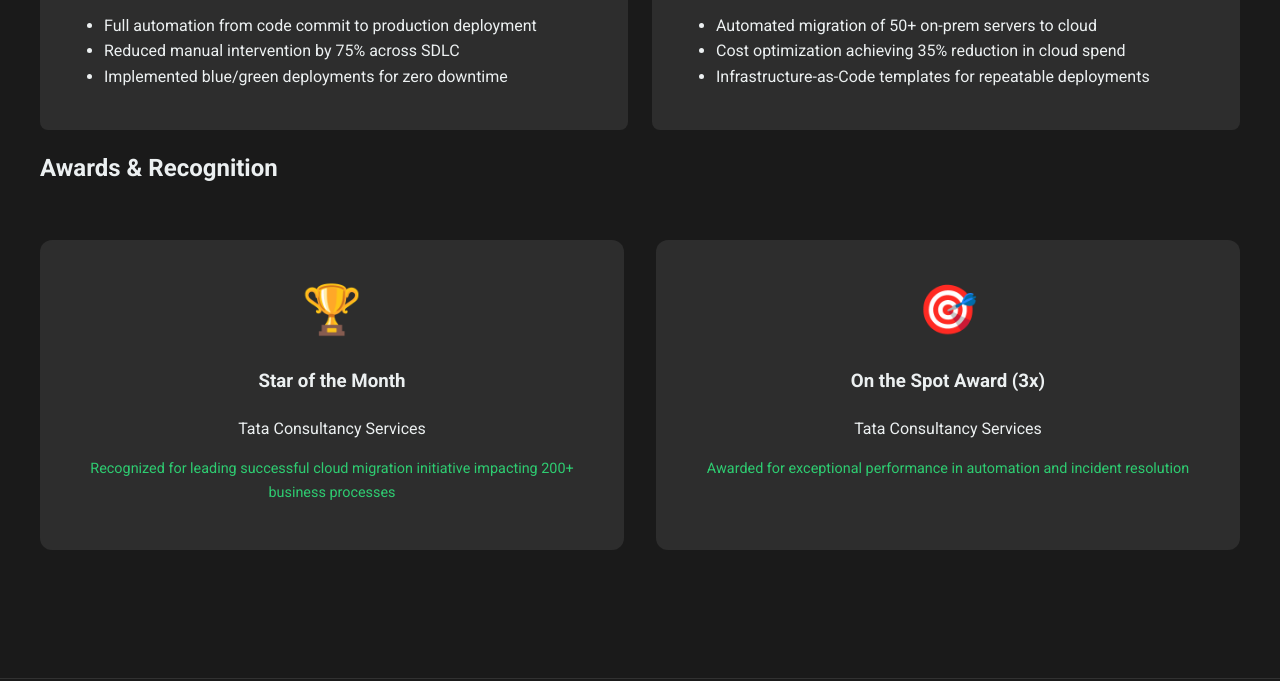
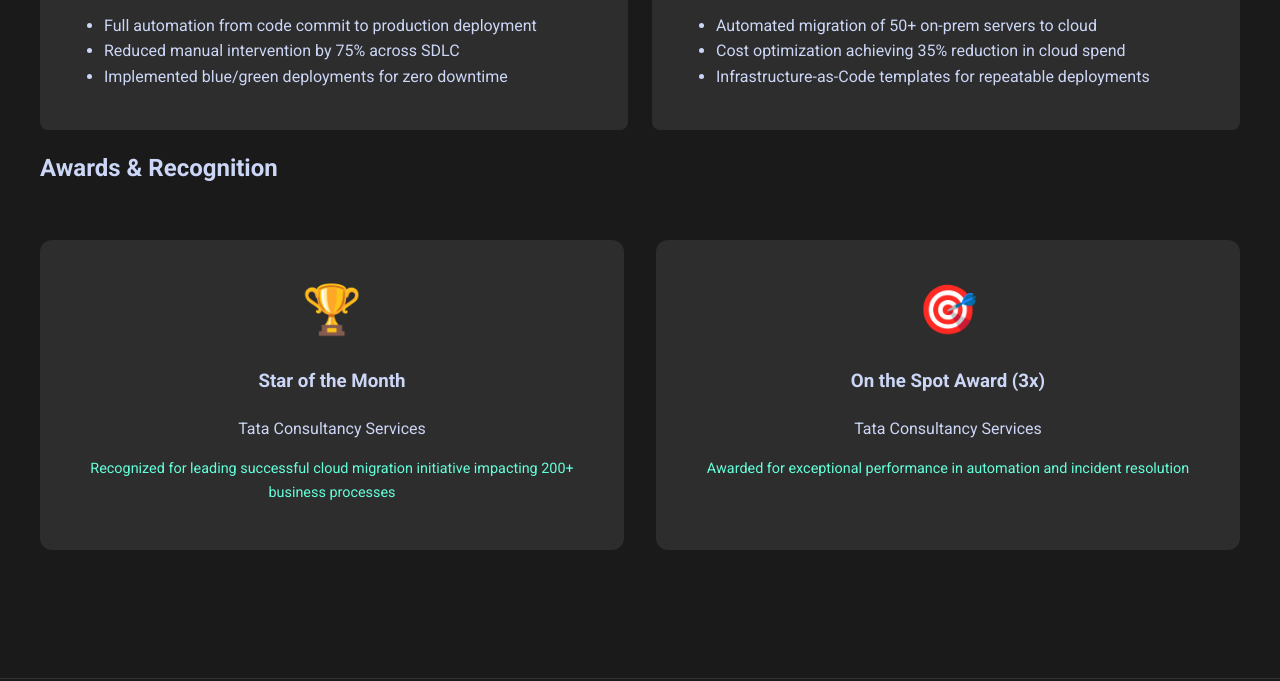
Before and after one commit to annuv231/Amlendra.site, a plain HTML site: page index.html in a window 1280 px wide. Shown: the part 2121-2802 px from the top of the page. Drawn offline with nearby package versions, Linux system fonts and the light colour scheme.

Commit message:
changed colors:

```diff
--- a/index.html
+++ b/index.html
@@ -13,6 +13,7 @@
     <title>Amlendra - DevOps Engineer</title>
     <link rel="stylesheet" href="styles.css">
     <link href="https://fonts.googleapis.com/css2?family=Source+Code+Pro:wght@300;400;600&family=Roboto:wght@300;400;700&display=swap" rel="stylesheet">
+    <link href="https://fonts.googleapis.com/css2?family=Roboto:wght@300;400;600;800&family=Source+Code+Pro:wght@300;400;600&display=swap" rel="stylesheet">
 </head>
 <body>
     <div class="container">
--- a/styles.css
+++ b/styles.css
@@ -1,17 +1,27 @@
 :root {
-    --primary: #2ecc71;
-    --secondary: #3498db;
-    --dark: #2c3e50;
-    --light: #ecf0f1;
+    --primary: #64ffda;    /* Modern mint green */
+    --secondary: #0a192f;  /* Dark blue */
+    --dark: #0a192f;
+    --light: #ccd6f6;
+    --lighter: #e6f1ff;
+    --background: #0a192f;
+    --card-bg: #112240;
+    --hover-bg: #233554;
 }
+
+/* Modern smooth scrolling and base styles */
 html {
     scroll-behavior: smooth;
+    scroll-padding-top: 100px;
 }
 
 body {
-    background-color: #121212; /* Darker background */
-    color: #f5f5f5; /* Lighter text */
+    background-color: var(--background);
+    color: var(--light);
+    font-family: 'Roboto', system-ui, sans-serif;
+    line-height: 1.7;
 }
+
 
 body {
     font-family: 'Roboto', sans-serif;
@@ -116,7 +126,7 @@ body {
 }
 
 .timeline-date {
-    color: var(--secondary);
+    color: var(--primary);
     font-weight: 600;
     font-size: 1rem;
     background: rgba(52, 152, 219, 0.1);
```
